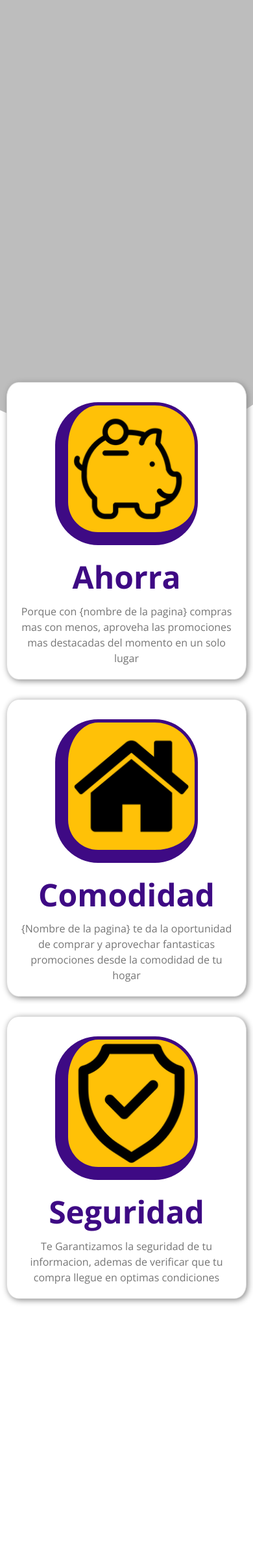
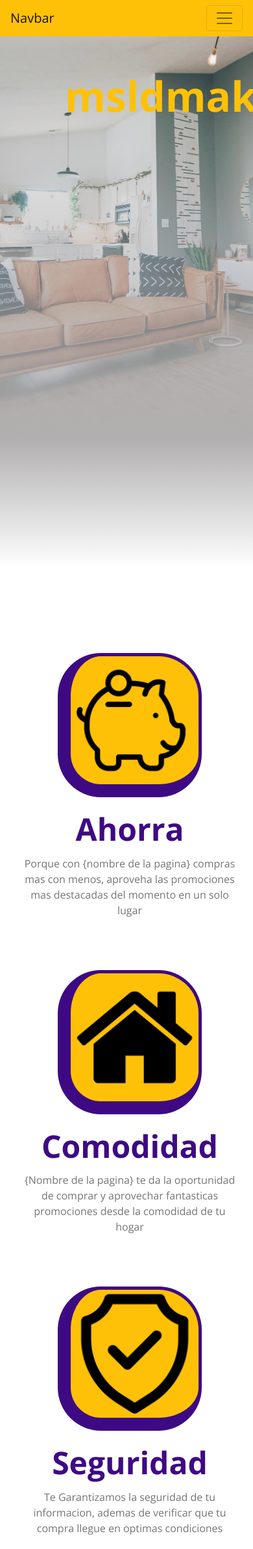
Before and after one commit to Lersgeeb/ProyectoPOO, a PHP site: page / in a window 390 px wide; the page is wider, and only the part inside the window is pictured. Shown: that part at 65% size. Before the commit the page ends 2007 px from the top of that part, so only its background shows below. Run offline with PHP 8.4, Linux system fonts and the light colour scheme.

Commit message:
Mas presentable

```diff
--- a/Waves/index.html
+++ b/Waves/index.html
@@ -8,53 +8,82 @@
     <link rel="stylesheet" href="style.css">
 </head>
 <body>
+    <nav class="navbar navbar-expand-lg navbar-light ">
+      <a class="navbar-brand" href="#">Navbar</a>
+      <button class="navbar-toggler" type="button" data-toggle="collapse" data-target="#navbarNav" aria-controls="navbarNav" aria-expanded="false" aria-label="Toggle navigation">
+        <span class="navbar-toggler-icon"></span>
+      </button>
+      <div class="collapse navbar-collapse" id="navbarNav">
+        <ul class="navbar-nav">
+          <li class="nav-item active">
+            <a class="nav-link" href="#">Home <span class="sr-only">(current)</span></a>
+          </li>
+          <li class="nav-item">
+            <a class="nav-link" href="#">Features</a>
+          </li>
+          <li class="nav-item">
+            <a class="nav-link" href="#">Pricing</a>
+          </li>
+          <li class="nav-item">
+            <a class="nav-link disabled" href="#">Disabled</a>
+          </li>
+        </ul>
+      </div>
+    </nav>
 
-    <div class="firstView">
-    </div>
-    <div class="topcurved"></div>
-    <div class="boxes">
-      <div class="cardlt row">
+    <header>
+      <div class="overlay">
+        <div class="row descDiv" style="height: 100%;">
 
-        <div class="col-12 col-sm-6 col-md-4">
+          <div class="description col-12 col-md-6">msldmaksmdlkamsdsa</div>
+          <div class="description col-12 col-md-6"></div>
+
+        </div>
+      </div>
+    </header>
+
+    <div class="gradient"></div>
+
+
+    <section>
+      <div class="row">
+
+        <div class="col-12 col-md-6 col-lg-4">
           <div class="card">
             <img src="./img/saving2.png" class="card-img-top" alt="...">
-
             <div class="card-body">
               <h2 class="card-title">Ahorra</h2>
               <p class="card-text">Porque con {nombre de la pagina} compras mas con menos, aproveha las promociones mas destacadas del momento en un solo lugar</p>
             </div>
-
           </div>
         </div>
 
-        <div class="col-12 col-sm-6 col-md-4">
+        <div class="col-12 col-md-6 col-lg-4">
           <div class="card" >
             <img src="./img/Home.png" class="card-img-top" alt="...">
-
             <div class="card-body">
               <h2 class="card-title">Comodidad</h2>
               <p class="card-text">{Nombre de la pagina} te da la oportunidad de comprar y aprovechar fantasticas promociones desde la comodidad de tu hogar</p>
             </div>
-
           </div>
         </div>
 
-        <div class="col-12 col-sm-6 col-md-4">
+        <div class="col-12 col-md-12 col-lg-4">
           <div class="card" >
-
             <img src="./img/security.png" class="card-img-top" alt="...">
-
             <div class="card-body">
               <h1 class="card-title">Seguridad</h1>
               <p class="card-text">Te Garantizamos la seguridad de tu informacion, ademas de verificar que tu compra llegue en optimas condiciones </p>
             </div>
-
           </div>
         </div>
 
       </div>
-    </div>
-    <svg class="relative" xmlns="http://www.w3.org/2000/svg" viewBox="0 0 1440 320"><path fill="#BDBDBD" fill-opacity="1" d="M0,160L48,181.3C96,203,192,245,288,266.7C384,288,480,288,576,272C672,256,768,224,864,229.3C960,235,1056,277,1152,266.7C1248,256,1344,192,1392,160L1440,128L1440,0L1392,0C1344,0,1248,0,1152,0C1056,0,960,0,864,0C768,0,672,0,576,0C480,0,384,0,288,0C192,0,96,0,48,0L0,0Z"></path></svg>
+
+
+    </section>
+    <!--<svg class="relative" xmlns="http://www.w3.org/2000/svg" viewBox="0 0 1440 320"><path fill="#BDBDBD" fill-opacity="1" d="M0,160L48,181.3C96,203,192,245,288,266.7C384,288,480,288,576,272C672,256,768,224,864,229.3C960,235,1056,277,1152,266.7C1248,256,1344,192,1392,160L1440,128L1440,0L1392,0C1344,0,1248,0,1152,0C1056,0,960,0,864,0C768,0,672,0,576,0C480,0,384,0,288,0C192,0,96,0,48,0L0,0Z"></path></svg>-->
+
 
     <script src="https://code.jquery.com/jquery-3.4.1.slim.min.js" integrity="sha384-J6qa4849blE2+poT4WnyKhv5vZF5SrPo0iEjwBvKU7imGFAV0wwj1yYfoRSJoZ+n" crossorigin="anonymous"></script>
     <script src="https://cdn.jsdelivr.net/npm/popper.js@1.16.0/dist/umd/popper.min.js" integrity="sha384-Q6E9RHvbIyZFJoft+2mJbHaEWldlvI9IOYy5n3zV9zzTtmI3UksdQRVvoxMfooAo" crossorigin="anonymous"></script>
--- a/Waves/style.css
+++ b/Waves/style.css
@@ -3,6 +3,7 @@ body{
     font-family: 'Open Sans', sans-serif;
     margin: 0;
     padding: 0;
+    min-width: 400px;
 
     /*global variable*/
     --principal: #FFC107;
@@ -16,30 +17,70 @@ body{
 
 }
 
-.firstView{
+.navbar{
+    background-color:var(--principal) ;
+    position: fixed;
+    top:0;
+    left: 0;
+    right: 0;
+}
+
+header{
     background-color: var(--lightsecondary);
-    height: 40vh;
+    background-image: url(./img/collage/back.JPG);
+    background-repeat: no-repeat;
+    background-size:     cover;
+    background-attachment: local;
+    background-position: center;
+
+    height: 80vh;
     width: 100%;
 }
 
+/*.relative{
+    position: relative;
+}*/
+
+.overlay{
+    height: 100%;
+    background:rgba(189, 189, 189, 0.445);
+    background: linear-gradient(0deg, rgb(177, 175, 175) 0%, rgba(255, 255, 255, 0) 100%);
+}
+
+.descDiv{
+    padding: 100px;
+}
+
+.description{
+    color: var(--principal);
+    font-size: 4em;
+    font-weight: bolder;
+}
+
+.gradient{
+    height: 200px;
+    background: linear-gradient(0deg, rgba(255,255,255,1) 0%, rgb(177, 175, 175) 100%);
+}
+
+/*
 .topcurved{
     height: 250px;
     background-color: var(--lightsecondary);
-}
+}*/
 
-.relative{
-    position: relative;
-}
 
-.boxes{
-    position: absolute;
+
+
+/*---------------COMPONENT CARD-------------------------*/
+/*.boxes{
+    position:absolute;
     width: 100%;
     z-index: 1;
-}
+}*/
 
-/*COMPONENT CARD*/
 .card {
     max-width: 370px;
+
 
     padding-top: 30px;
     height: fit-content;
@@ -51,7 +92,16 @@ body{
     animation: 2s slide-up;
 }
 
-
+@media only screen and (max-width: 768px) {
+    .card{
+        background-color: transparent;
+        top:100px;
+        min-width: none;
+        width:auto;
+        box-shadow: none;
+        border: none;
+    }
+}
 
 @keyframes slide-up {
     from {
@@ -86,3 +136,5 @@ body{
 .card-text{
     color:var(--secondary);
 }
+
+/*-----------------------------------------------------------*/
```
Also changed, not shown: Waves/img/collage/back.jpg (added).
